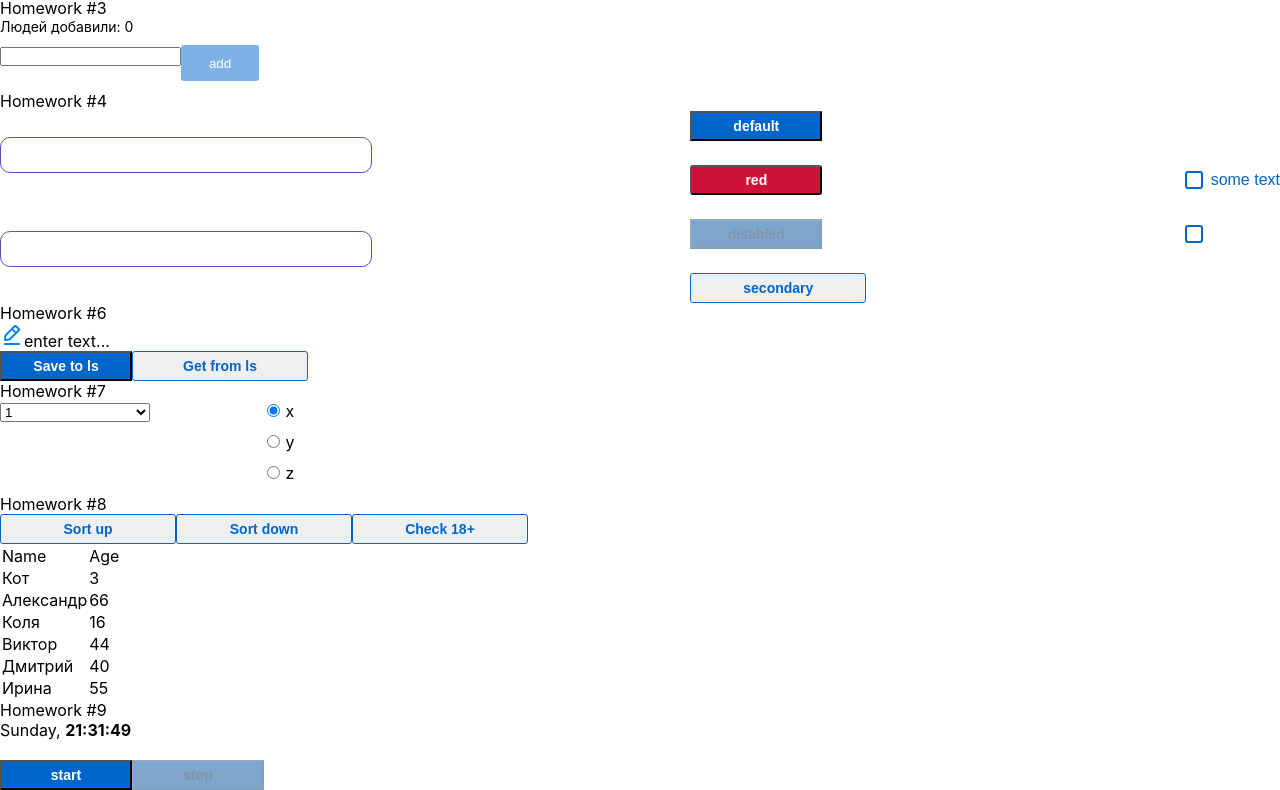
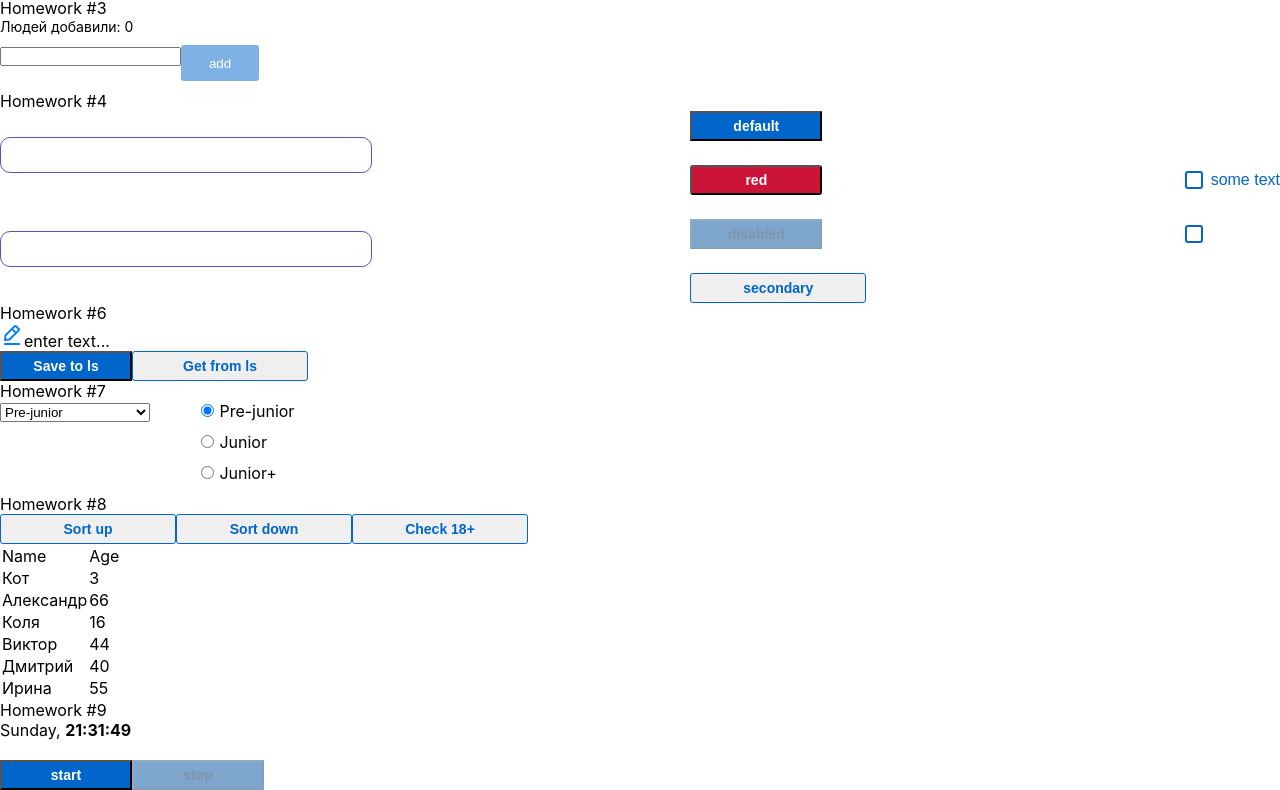
Before and after one commit to DmitryB89/Self-Check, a React (Create React App) app: page /#/pre-junior in a window 1280 px wide. Shown: the part 640-1430 px from the top of the page. Built offline with nearby package versions, Linux system fonts and the light colour scheme.

Commit message:
HW7 update

```diff
--- a/src/s2-homeworks/hw07/HW7.tsx
+++ b/src/s2-homeworks/hw07/HW7.tsx
@@ -12,14 +12,14 @@ import s from './HW7.module.css'
 * */
 
 const arr = [
-    { id: 1, value: 'x' },
-    { id: 2, value: 'y' },
-    { id: 3, value: 'z' },
+    { id: 1, value: 'Pre-junior' },
+    { id: 2, value: 'Junior' },
+    { id: 3, value: 'Junior+' },
 ] // value может быть изменено
 
 const HW7 = () => {
     const [value, onChangeOption] = useState(1) // селект и радио должны работать синхронно
-
+    console.log(value)
     return (
         <div id={'hw7'}>
             <div className={s2.hwTitle}>Homework #7</div>
--- a/src/s2-homeworks/hw07/common/c5-SuperSelect/SuperSelect.tsx
+++ b/src/s2-homeworks/hw07/common/c5-SuperSelect/SuperSelect.tsx
@@ -28,16 +28,15 @@ const SuperSelect: React.FC<SuperSelectPropsType> = ({
                 id={'hw7-option-' + o.id}
                 className={s.option}
                 key={o.id}
-                  value={o.value}
+                value={o.id}
             >
-                  {o.id}
+                {o.value}
             </option>
         ))
         : [] // map options with key
 
     const onChangeCallback = (e: ChangeEvent<HTMLSelectElement>) => {
         onChangeOption?.(e.currentTarget.value)
-        // делают студенты
     }
 
     const finalSelectClassName = s.select + (className ? ' ' + className : '')
--- a/src/s2-homeworks/hw07/common/c6-SuperRadio/SuperRadio.tsx
+++ b/src/s2-homeworks/hw07/common/c6-SuperRadio/SuperRadio.tsx
@@ -5,16 +5,13 @@ import React, {
     HTMLAttributes,
 } from 'react'
 import s from './SuperRadio.module.css'
+import {log} from "util";
 
-type DefaultRadioPropsType = DetailedHTMLProps<
-    InputHTMLAttributes<HTMLInputElement>,
-    HTMLInputElement
->
+type DefaultRadioPropsType = DetailedHTMLProps<InputHTMLAttributes<HTMLInputElement>,
+    HTMLInputElement>
 // тип пропсов обычного спана
-type DefaultSpanPropsType = DetailedHTMLProps<
-    HTMLAttributes<HTMLSpanElement>,
-    HTMLSpanElement
->
+type DefaultSpanPropsType = DetailedHTMLProps<HTMLAttributes<HTMLSpanElement>,
+    HTMLSpanElement>
 
 type SuperRadioPropsType = Omit<DefaultRadioPropsType, 'type'> & {
     options?: any[]
@@ -36,7 +33,6 @@ const SuperRadio: React.FC<SuperRadioPropsType> = ({
                                                    }) => {
     const onChangeCallback = (e: ChangeEvent<HTMLInputElement>) => {
         onChangeOption?.(e.currentTarget.value)
-        // делают студенты
     }
 
     const finalRadioClassName = s.radio + (className ? ' ' + className : '')
@@ -49,11 +45,10 @@ const SuperRadio: React.FC<SuperRadioPropsType> = ({
                     id={id + '-input-' + o.id}
                     className={finalRadioClassName}
                     type={'radio'}
+                    // name, checked, value делают студенты
                     name={'list'}
-                      checked={o.id === value}
-                      value ={o.id}
-                      // name, checked, value делают студенты
-
+                    value={o.id}
+                    checked={o.id == value}
                     onChange={onChangeCallback}
                     {...restProps}
                 />
```
Lines whose indentation alone changed are shown as unchanged.
